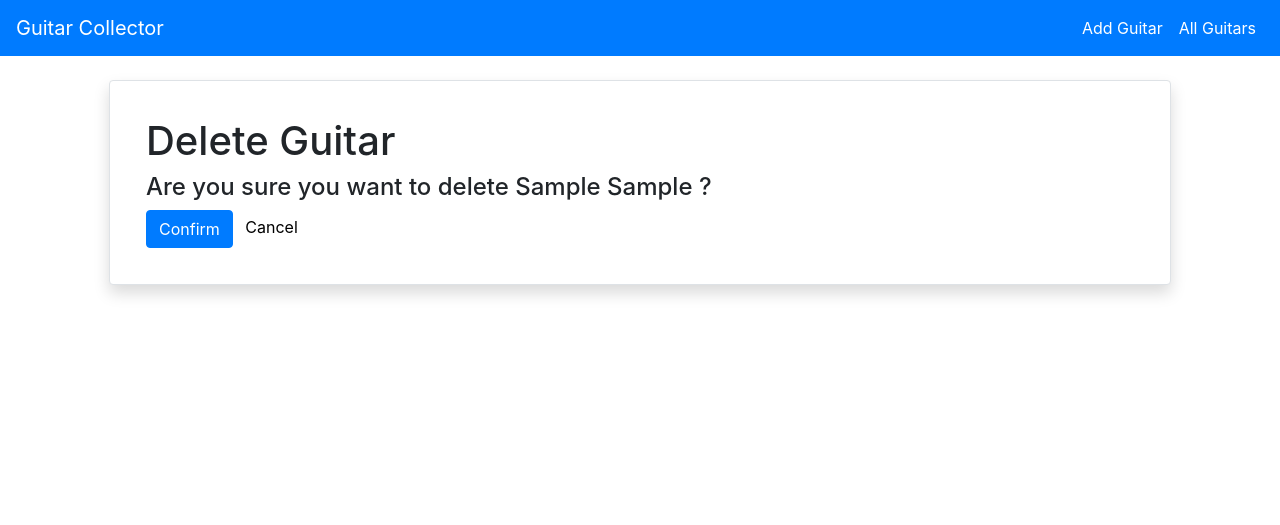
After one commit to kylelainez/guitar-collector, a Django app: page /guitars/1/delete/ in a window 1280 px wide. The commit adds this page. Shown: the top 525 px of the page. Run offline with Django 3.2, Linux system fonts and the light colour scheme; tables that the repository leaves empty hold one stand-in row (values such as "Sample post"); some libraries are stand-ins or nearby versions.

Commit message:
Add Edit and Delete Guitar

```diff
--- a/main_app/templates/guitars/detail.html
+++ b/main_app/templates/guitars/detail.html
@@ -16,10 +16,12 @@
 		style="right: 10px"
 	></button>
 	<div class="dropdown-menu" aria-labelledby="dropdownMenu2">
-		<a href="">
+		<a href="{% url 'update' guitar.id %}">
 			<button class="dropdown-item" type="button">Edit</button>
 		</a>
-		<button class="dropdown-item" type="button">Delete</button>
+		<a href="{% url 'delete' guitar.id%}">
+			<button class="dropdown-item" type="button">Delete</button>
+		</a>
 	</div>
 </div>
 {% endblock content %}
--- /dev/null
+++ b/main_app/templates/main_app/guitar_confirm_delete.html
@@ -0,0 +1,16 @@
+{% extends 'base.html' %} {% block content %}
+<div class="card m-4 border shadow p-3 bg-white rounded">
+	<div class="card-body">
+		<h1>Delete Guitar</h1>
+
+		<h4>Are you sure you want to delete {{ object }} ?</h4>
+
+		<form action="" method="POST">
+			{% csrf_token %}
+			<input type="submit" value="Confirm" class="btn btn-primary mr-2" />
+			<a href="{% url 'detail' guitar.id%}">Cancel</a>
+		</form>
+	</div>
+</div>
+
+{% endblock content %}
--- a/main_app/urls.py
+++ b/main_app/urls.py
@@ -3,7 +3,9 @@ from . import views
 
 urlpatterns = [
     path('', views.home, name="home"),
-    path('guitars', views.index, name="index"),
+    path('guitars/', views.index, name="index"),
     path('guitars/create/', views.CreateGuitar.as_view(), name="create"),
-    path('guitars/<int:guitar_id>/', views.detail, name="detail")
+    path('guitars/<int:guitar_id>/', views.detail, name="detail"),
+    path('guitars/<int:pk>/edit/', views.UpdateGuitar.as_view(), name="update"),
+    path('guitars/<int:pk>/delete/', views.DeleteGuitar.as_view(), name="delete"),
 ]
--- a/main_app/views.py
+++ b/main_app/views.py
@@ -6,6 +6,14 @@ from .models import Guitar
 class CreateGuitar(CreateView):
     model = Guitar
     fields = '__all__'
+
+class UpdateGuitar(UpdateView):
+    model = Guitar
+    fields = '__all__'
+
+class DeleteGuitar(DeleteView):
+    model = Guitar
+    success_url = '/guitars/'
 
 def home(request):
     return render(request, 'home.html')
```
